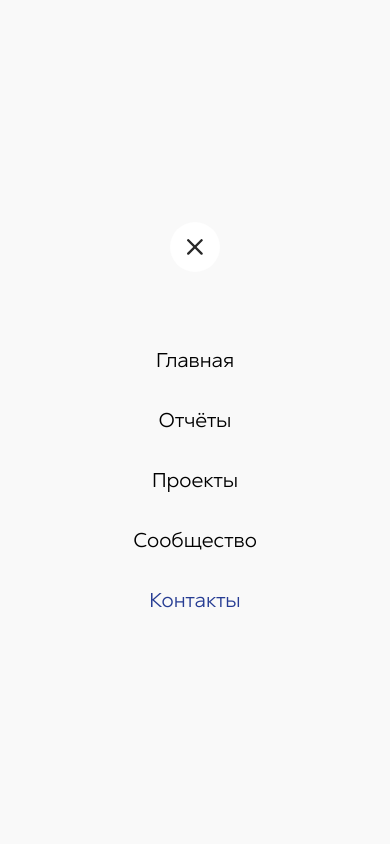
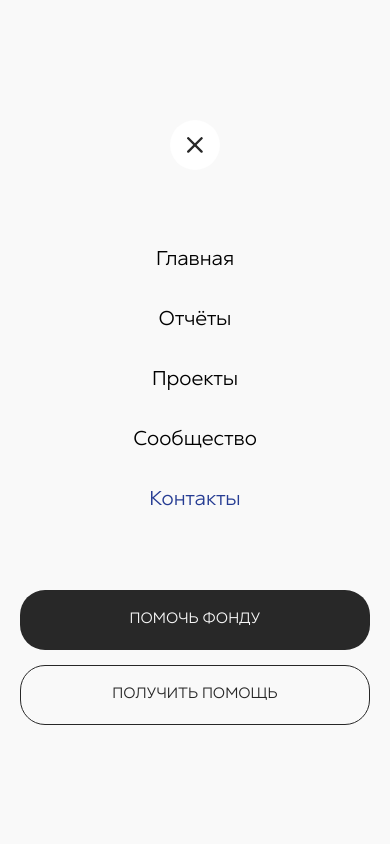
Before and after one commit to thirdmadman/fond-ravnovesie.ru_2023, a Next.js app: page /contacts in a window 390 px wide. Both pictures are taken after a click on the button "Open burger menu". Shown: the top 844 px of the page. Built offline with nearby package versions, Linux system fonts and the light colour scheme.

Commit message:
feat: add buttons to header navigation

```diff
--- a/src/components/Header.tsx
+++ b/src/components/Header.tsx
@@ -2,11 +2,12 @@
 
 import { DEFAULT_PHONE_NUMBER } from '@/shared/text-constants';
 import Image from 'next/image';
-import '../styles/header.scss';
 import Link from 'next/link';
 import logo from '/public/images/logo-header.png';
 import { useState } from 'react';
 import { usePathname } from 'next/navigation';
+
+import '../styles/header.scss';
 
 const menuLinks = [
   { name: 'Главная', path: '/' },
@@ -51,6 +52,14 @@ export function Header() {
             <div className="navigation__links-container">
               {menuLinks.map((link) => getLink(link.name, link.path, pathName))}
             </div>
+            <div className="navigation__buttons">
+              <button className="button  button_black" type="button">
+                <p>ПОМОЧЬ ФОНДУ</p>
+              </button>
+              <button className="button button_transparent" type="button">
+                <p>ПОЛУЧИТЬ ПОМОЩЬ</p>
+              </button>
+            </div>
           </div>
         </nav>
         <Link className="header__phone" href={`tel:${phoneNumber}`}>
--- a/src/styles/header.scss
+++ b/src/styles/header.scss
@@ -147,6 +147,46 @@
     }
   }
 
+  .navigation__buttons {
+    display: none;
+
+    @media screen and (max-width: $layout-breakpoint-tablet-m) {
+      display: flex;
+      flex-direction: column;
+      gap: 15px;
+      width: 100%;
+    }
+
+    .button {
+      padding: 0 32px;
+      height: 60px;
+      display: flex;
+      justify-content: center;
+      align-items: center;
+      font-family: Steppe;
+
+      &_black {
+        background: $color-dark-l;
+        color: $color-light-m;
+      }
+
+      &_transparent {
+        border-width: 1px;
+        border-color: $color-dark-l;
+        color: $color-dark-l;
+      }
+
+      @media screen and (max-width: $layout-breakpoint-mobile-xl) {
+        max-width: 350px;
+        width: 100%;
+        font-size: 15px;
+        border-radius: 25px;
+        min-width: initial;
+      }
+    }
+
+  }
+
   .header__phone {
     word-break: keep-all;
     text-wrap: nowrap;
```
